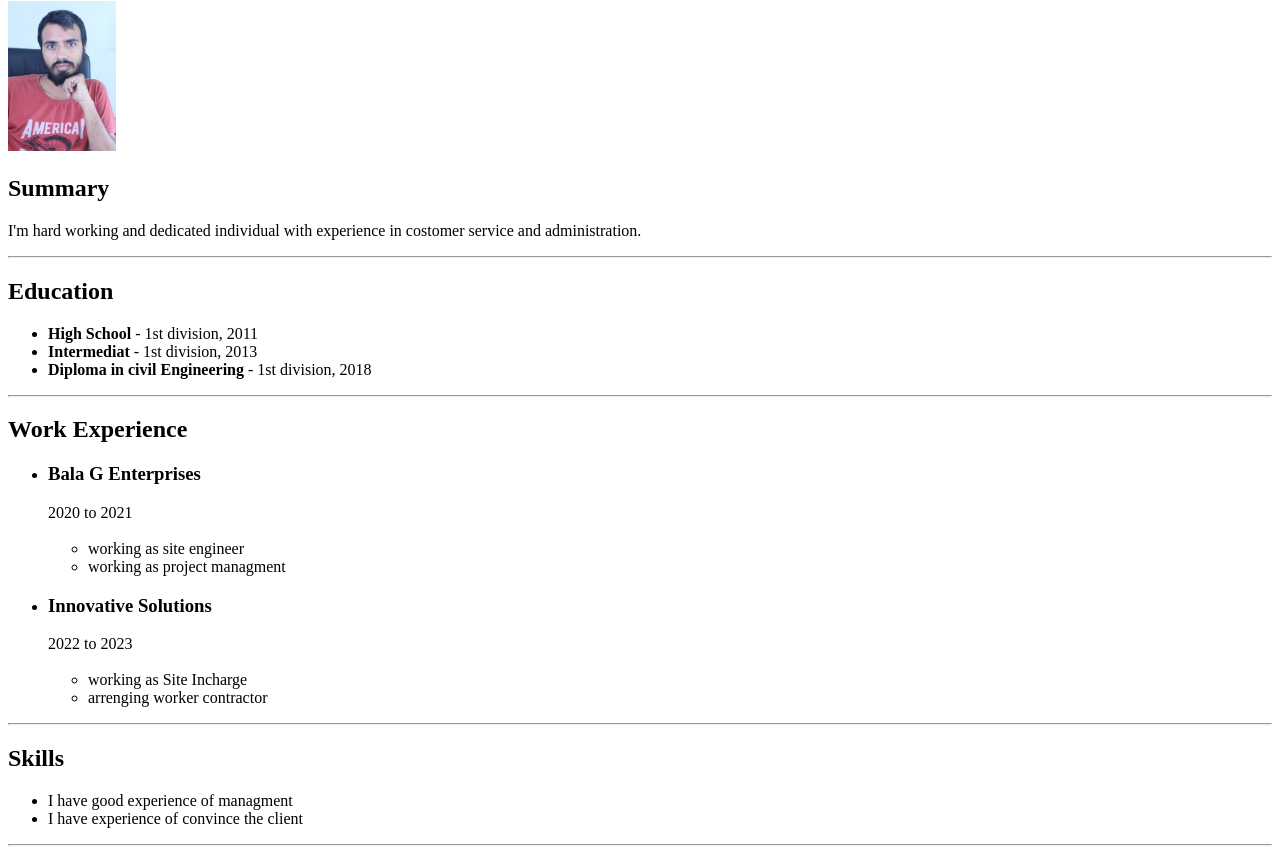
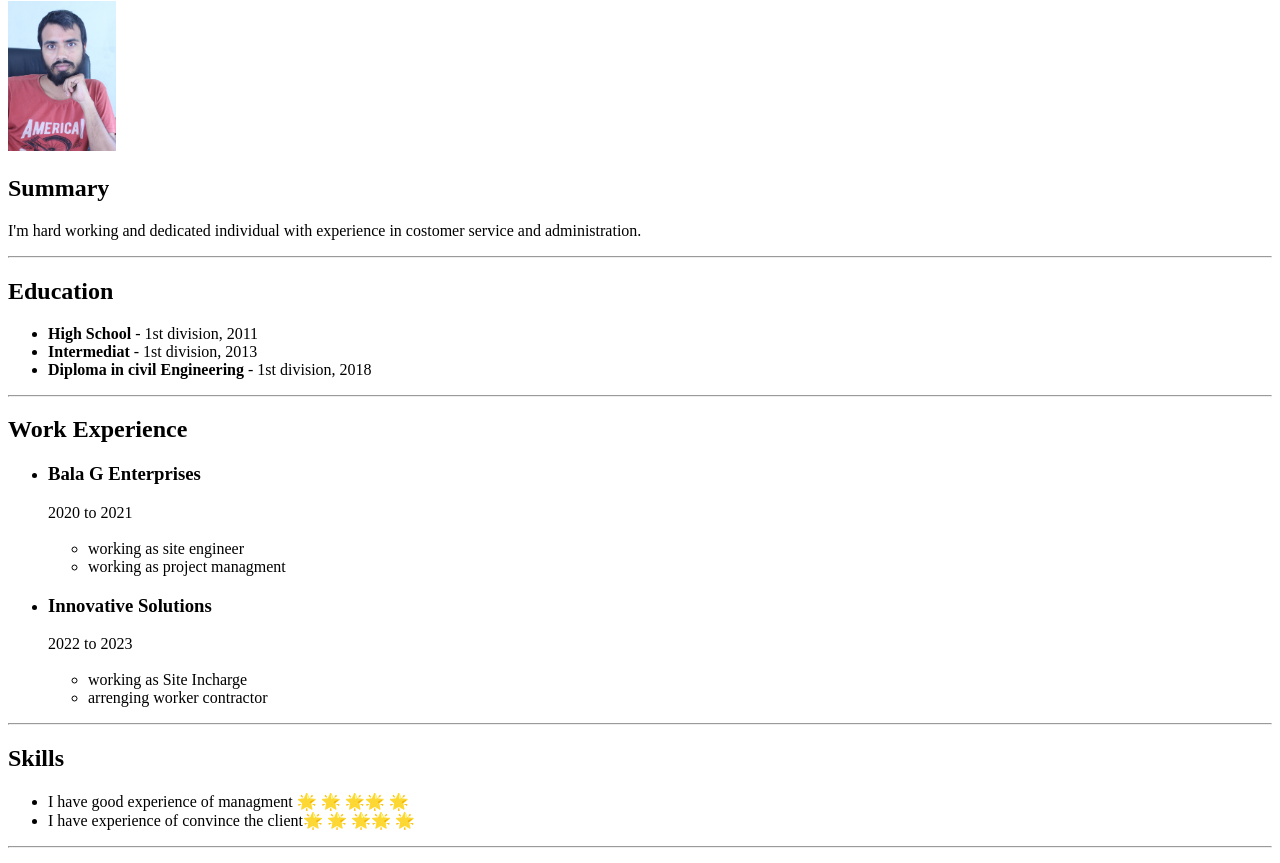
Before and after one commit to vimald1011/resume, a plain HTML site: page index.html in a window 1280 px wide. Shown: the part 79-942 px from the top of the page. Drawn offline with Linux system fonts and the light colour scheme.

Commit message:
index.html

```diff
--- a/index.html
+++ b/index.html
@@ -44,8 +44,8 @@
 
     <h2>Skills</h2>
     <ul>
-        <li>I have good experience of managment</li>
-        <li>I have experience of convince the client</li>
+        <li>I have good experience of managment 🌟 🌟 🌟🌟 🌟 </li>
+        <li>I have experience of convince the client🌟 🌟 🌟🌟 🌟</li>
     </ul>
     <hr/>
 
```
